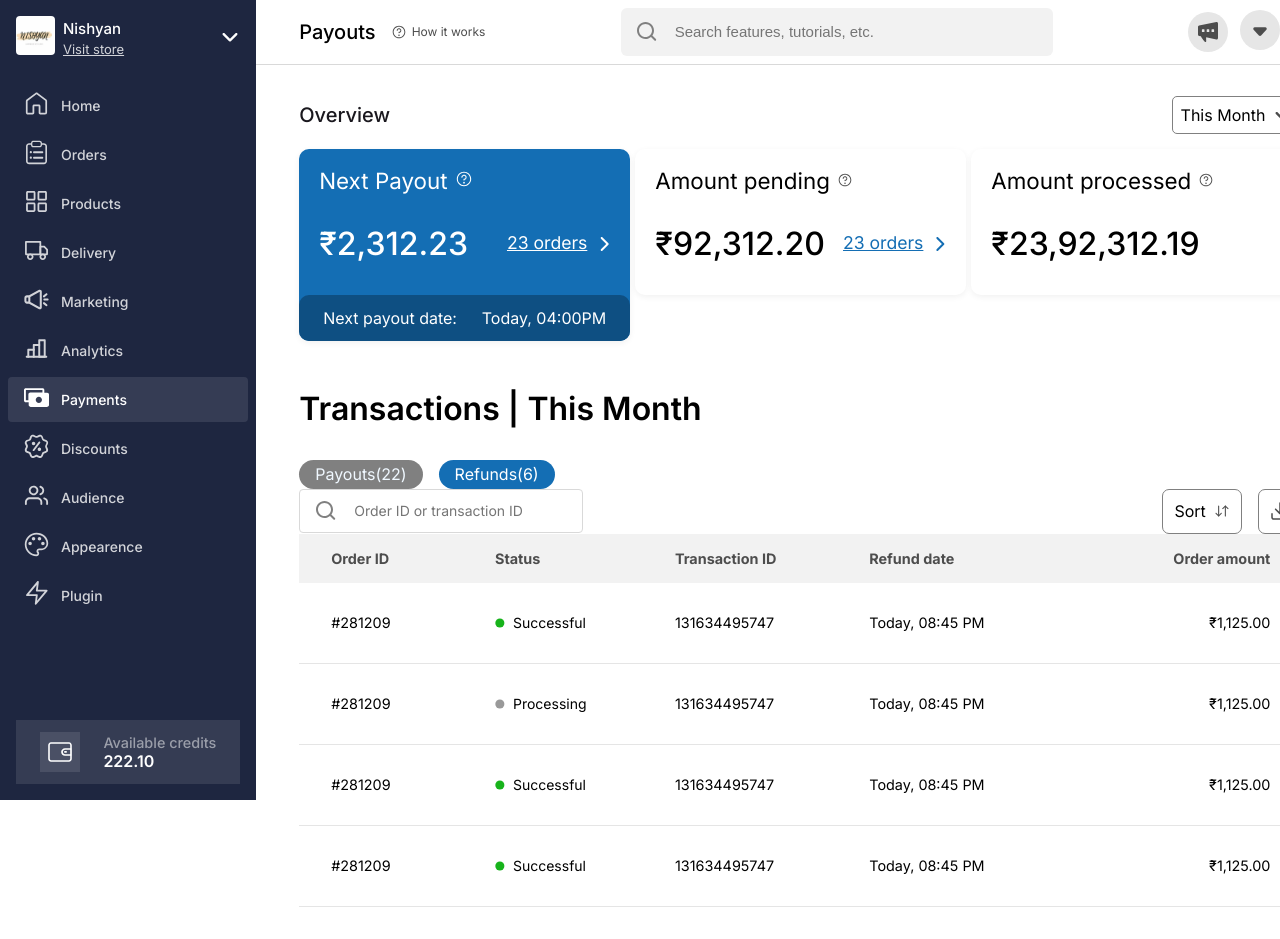
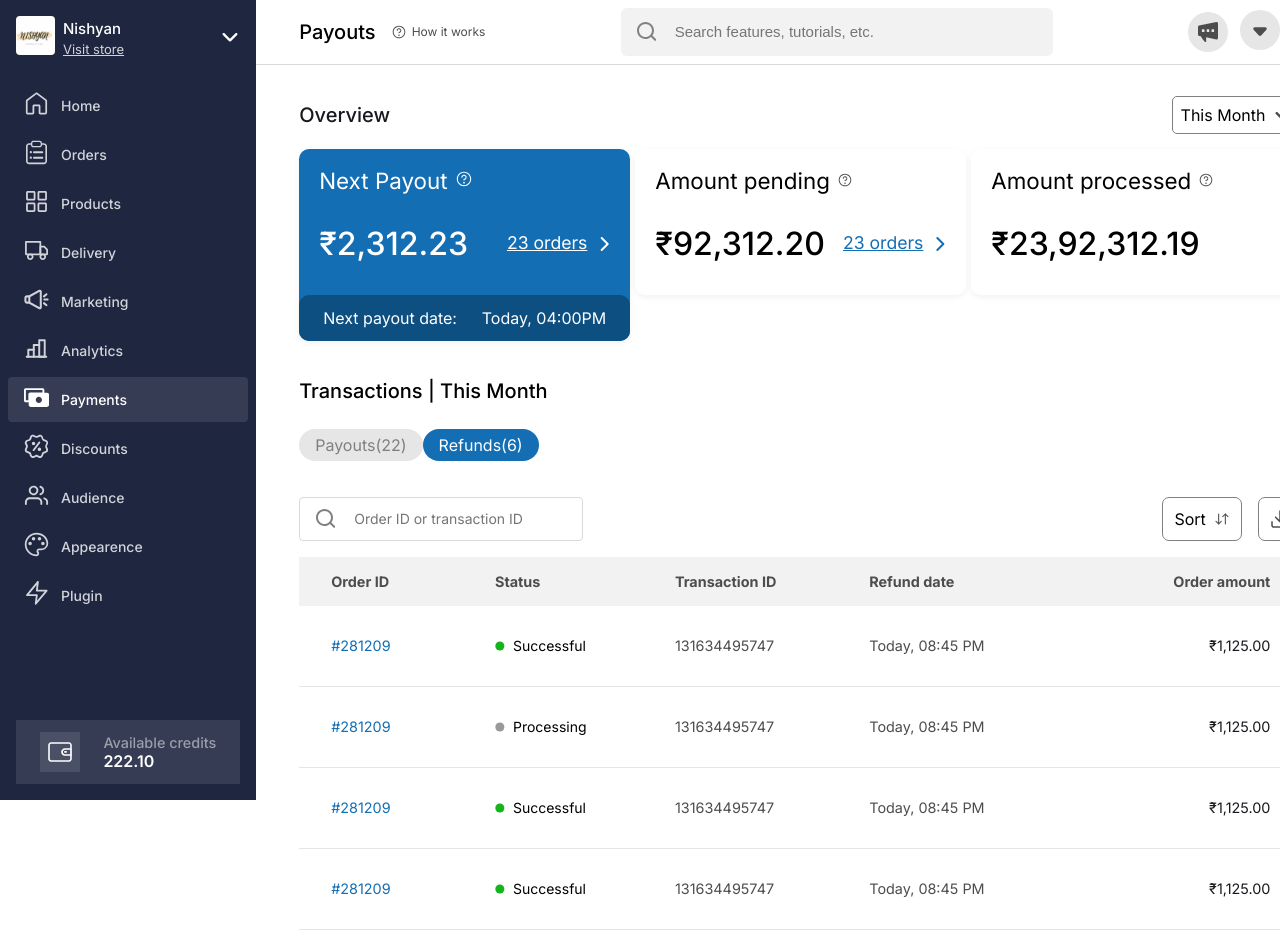
Before and after one commit to pavanmanishd/dukaan-payouts-page, a React (Vite) app: page / in a window 1280 px wide. Shown: the top 939 px of the page. Built offline with nearby package versions, Linux system fonts and the light colour scheme.

Commit message:
Update styles in App.css and App.jsx

```diff
--- a/src/App.css
+++ b/src/App.css
@@ -528,8 +528,11 @@ line-height: 2.375rem; /* 118.75% */
 }
 
 .trans_name {
-  font-weight: 600;
-  font-size: 2rem;
+  font-size: 1.25rem;
+font-style: normal;
+font-weight: 500;
+line-height: 1.75rem; /* 140% */
+margin-bottom: 0%;
 }
 
 .trans_category {
@@ -537,21 +540,28 @@ line-height: 2.375rem; /* 118.75% */
   flex-direction: row;
   justify-content: flex-start;
   align-items: center;
+  margin-top: 1.5rem  ;
+  margin-bottom: 2.25rem;
 }
 
 .trans_cat_not_selec {
-  background: grey;
-  color: aliceblue;
-  border-radius: 100px;
-  padding: 0.3rem 1rem;
-  margin-right: 1rem;
+  display: flex;
+padding: 0.375rem 1rem;
+align-items: center;
+gap: 0.625rem;
+border-radius: 2.5rem;
+background: #E6E6E6;
+color: #808080;
 }
 
 .trans_cat_selec {
-  background: #146eb4;
-  color: white;
-  border-radius: 100px;
-  padding: 0.3rem 1rem;
+color: white;
+  display: flex;
+padding: 0.375rem 1rem;
+align-items: center;
+gap: 0.375rem;
+border-radius: 2.5rem;
+background: #146EB4;
 }
 
 .table_container {
@@ -560,6 +570,7 @@ line-height: 2.375rem; /* 118.75% */
   justify-content: flex-start;
   align-items: flex-start;
   width: 100%;
+  gap: 1rem;
 }
 
 .filters {
@@ -715,3 +726,15 @@ td:last-child {
   font-weight: 400;
   line-height: 1.25rem; /* 142.857% */
 }
+
+.orderno{
+  color: #146EB4;
+}
+
+.transactionid,.refunddate{
+  color: #4D4D4D;
+}
+
+.orderamount{
+  color: #1A181E;
+}
--- a/src/App.jsx
+++ b/src/App.jsx
@@ -286,64 +286,64 @@ function App() {
                     <th>Order amount</th>
                   </tr>
                   <tr className="table_row">
-                    <td>#281209</td>
+                    <td className="orderno">#281209</td>
                     <td>
                       <div className="dot">
                         <img src={success_dot} alt="success_dot" />
                         <p>Successful</p>
                       </div>
                     </td>
-                    <td>131634495747</td>
-                    <td>Today, 08:45 PM</td>
-                    <td>₹1,125.00</td>
+                    <td className="transactionid">131634495747</td>
+                    <td className="refunddate">Today, 08:45 PM</td>
+                    <td className="orderamount">₹1,125.00</td>
                   </tr>
                   <tr className="table_row">
-                    <td>#281209</td>
+                    <td className="orderno">#281209</td>
                     <td>
                       <div className="dot">
                         <img src={process_dot} alt="process_dot" />
                         <p>Processing</p>
                       </div>
                     </td>
-                    <td>131634495747</td>
-                    <td>Today, 08:45 PM</td>
-                    <td>₹1,125.00</td>
+                    <td className="transactionid">131634495747</td>
+                    <td className="refunddate">Today, 08:45 PM</td>
+                    <td className="orderamount">₹1,125.00</td>
                   </tr>
                   <tr className="table_row">
-                    <td>#281209</td>
+                    <td className="orderno">#281209</td>
                     <td>
                       <div className="dot">
                         <img src={success_dot} alt="success_dot" />
                         <p>Successful</p>
                       </div>
                     </td>
-                    <td>131634495747</td>
-                    <td>Today, 08:45 PM</td>
-                    <td>₹1,125.00</td>
+                    <td className="transactionid">131634495747</td>
+                    <td className="refunddate">Today, 08:45 PM</td>
+                    <td className="orderamount">₹1,125.00</td>
                   </tr>
                   <tr className="table_row">
-                    <td>#281209</td>
+                    <td className="orderno">#281209</td>
                     <td>
                       <div className="dot">
                         <img src={success_dot} alt="success_dot" />
                         <p>Successful</p>
                       </div>
                     </td>
-                    <td>131634495747</td>
-                    <td>Today, 08:45 PM</td>
-                    <td>₹1,125.00</td>
+                    <td className="transactionid">131634495747</td>
+                    <td className="refunddate">Today, 08:45 PM</td>
+                    <td className="orderamount">₹1,125.00</td>
                   </tr>
                   <tr className="table_row">
-                    <td>#281209</td>
+                    <td className="orderno">#281209</td>
                     <td>
                       <div className="dot">
                         <img src={success_dot} alt="success_dot" />
                         <p>Successful</p>
                       </div>
                     </td>
-                    <td>131634495747</td>
-                    <td>Today, 08:45 PM</td>
-                    <td>₹1,125.00</td>
+                    <td className="transactionid">131634495747</td>
+                    <td className="refunddate">Today, 08:45 PM</td>
+                    <td className="orderamount">₹1,125.00</td>
                   </tr>
                 </table>
               </div>
```
